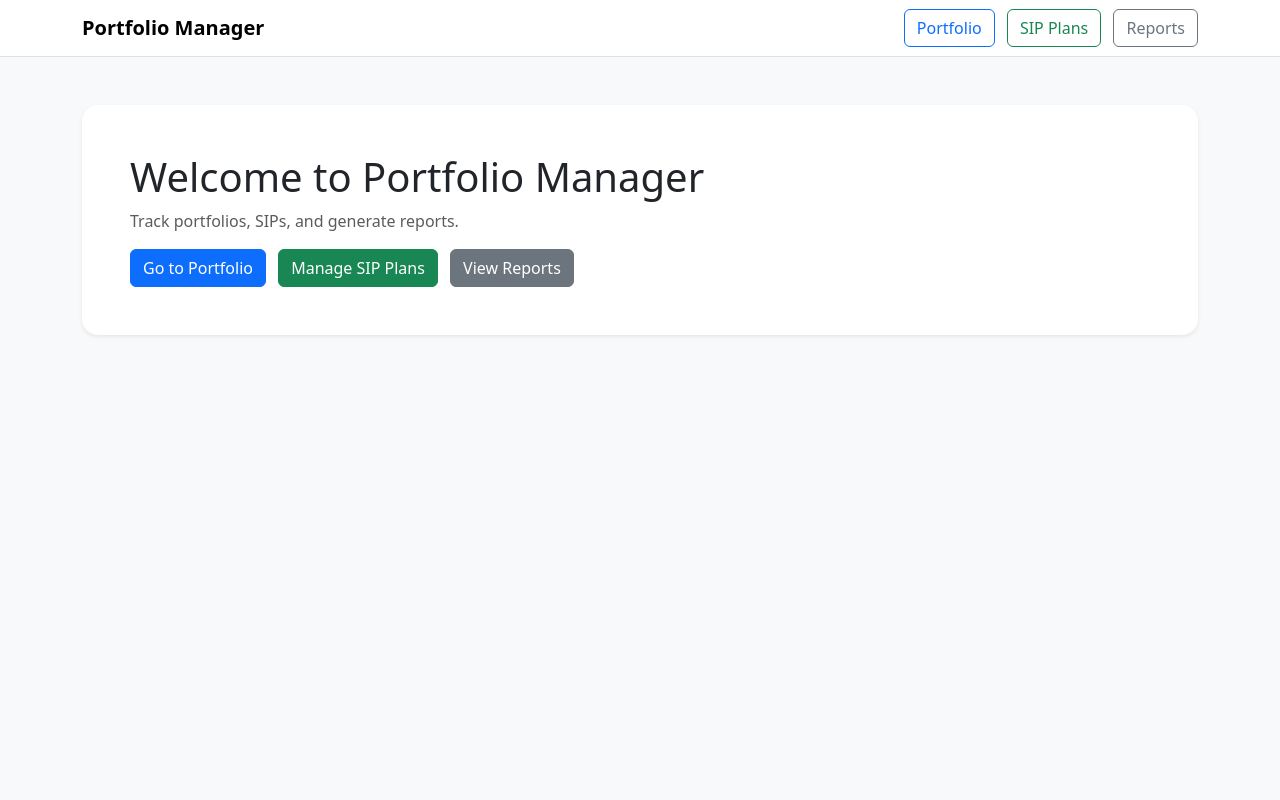
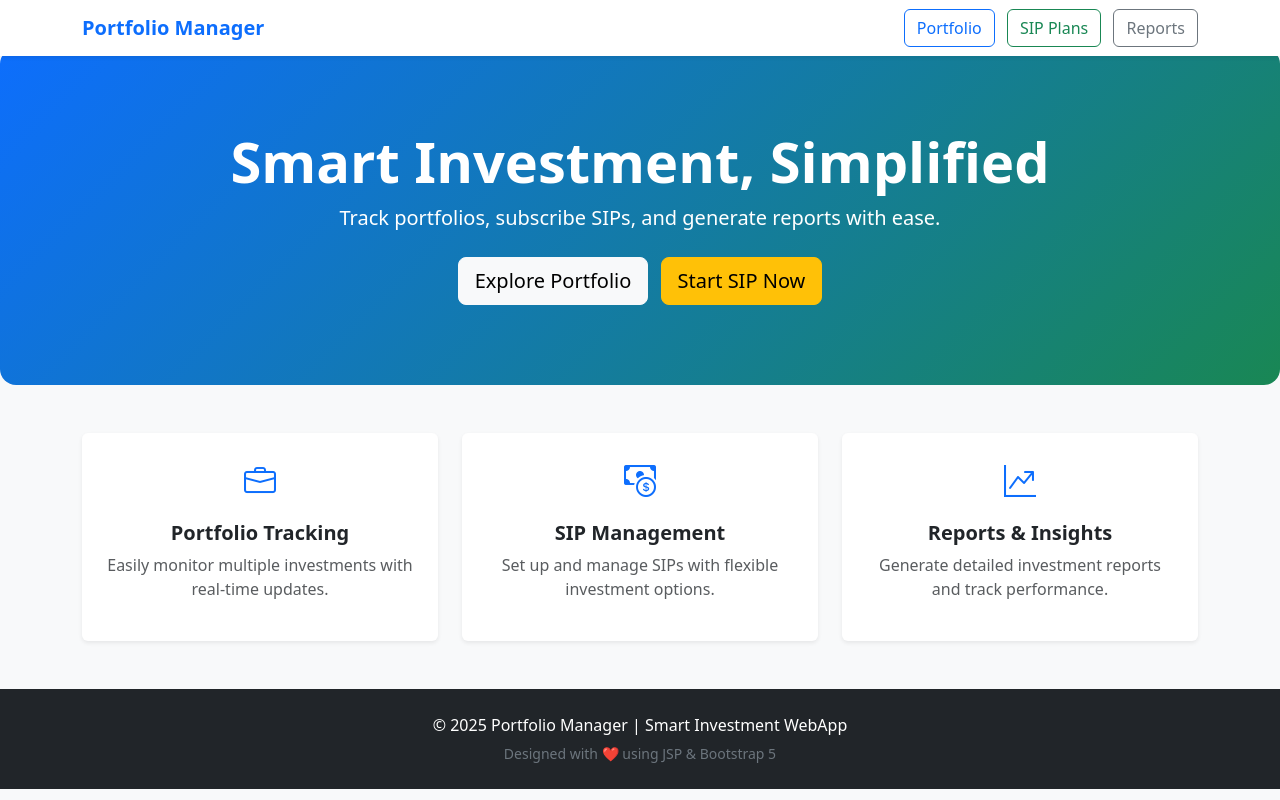
Before and after one commit to NehaaRana/SmartInvestment-PortfolioManager-java, a Java web app: page / in a window 1280 px wide. Run offline with Tomcat 11, a stand-in JSP engine, Linux system fonts and the light colour scheme.

Commit message:
my changes to index.jsp

```diff
--- a/src/main/webapp/index.jsp
+++ b/src/main/webapp/index.jsp
@@ -1,22 +1,38 @@
 <%--
     Document   : index
     Created on : 09-Sept-2025, 5:18:11 pm
-    Author     : Tax
+    Author     : Prachi
 --%>
 
 <%@ page contentType="text/html; charset=UTF-8" %>
 <!DOCTYPE html>
-<html>
+<html lang="en">
 <head>
   <meta charset="UTF-8">
   <title>Portfolio Manager - Home</title>
   <link rel="stylesheet"
         href="https://cdn.jsdelivr.net/npm/bootstrap@5.3.3/dist/css/bootstrap.min.css">
+  <style>
+    .hero {
+      background: linear-gradient(135deg, #0d6efd, #198754);
+      color: white;
+      padding: 80px 20px;
+      border-radius: 1rem;
+    }
+    .feature-icon {
+      font-size: 2rem;
+      color: #0d6efd;
+    }
+  </style>
 </head>
 <body class="bg-light">
-<nav class="navbar navbar-expand-lg bg-white border-bottom">
+
+<!-- Navbar -->
+<nav class="navbar navbar-expand-lg navbar-light bg-white shadow-sm fixed-top">
   <div class="container">
-    <a class="navbar-brand fw-semibold" href="${pageContext.request.contextPath}/">Portfolio Manager</a>
+    <a class="navbar-brand fw-bold text-primary" href="${pageContext.request.contextPath}/">
+      Portfolio Manager
+    </a>
     <div class="ms-auto">
       <a class="btn btn-outline-primary me-2" href="portfolio">Portfolio</a>
       <a class="btn btn-outline-success me-2" href="sip">SIP Plans</a>
@@ -25,19 +41,63 @@
   </div>
 </nav>
 
-<main class="container py-5">
-  <div class="p-5 bg-white rounded-4 shadow-sm">
-    <h1 class="display-6 mb-2">Welcome to Portfolio Manager</h1>
-    <p class="text-muted">Track portfolios, SIPs, and generate reports.</p>
+<!-- Hero Section -->
+<header class="hero text-center mt-5">
+  <div class="container">
+    <h1 class="display-4 fw-bold">Smart Investment, Simplified</h1>
+    <p class="lead">Track portfolios, subscribe SIPs, and generate reports with ease.</p>
+    <div class="mt-4">
+      <a href="portfolio" class="btn btn-light btn-lg me-2">Explore Portfolio</a>
+      <a href="sip" class="btn btn-warning btn-lg">Start SIP Now</a>
+    </div>
+  </div>
+</header>
 
-    <div class="mt-3">
-      <a href="portfolio" class="btn btn-primary me-2">Go to Portfolio</a>
-      <a href="sip" class="btn btn-success me-2">Manage SIP Plans</a>
-      <a href="reports" class="btn btn-secondary">View Reports</a>
+<!-- Features Section -->
+<main class="container my-5">
+  <div class="row text-center g-4">
+    <div class="col-md-4">
+      <div class="card border-0 shadow-sm p-4 h-100">
+        <div class="feature-icon mb-3">
+          <i class="bi bi-briefcase"></i>
+        </div>
+        <h5 class="fw-bold">Portfolio Tracking</h5>
+        <p class="text-muted">Easily monitor multiple investments with real-time updates.</p>
+      </div>
+    </div>
+
+    <div class="col-md-4">
+      <div class="card border-0 shadow-sm p-4 h-100">
+        <div class="feature-icon mb-3">
+          <i class="bi bi-cash-coin"></i>
+        </div>
+        <h5 class="fw-bold">SIP Management</h5>
+        <p class="text-muted">Set up and manage SIPs with flexible investment options.</p>
+      </div>
+    </div>
+
+    <div class="col-md-4">
+      <div class="card border-0 shadow-sm p-4 h-100">
+        <div class="feature-icon mb-3">
+          <i class="bi bi-graph-up-arrow"></i>
+        </div>
+        <h5 class="fw-bold">Reports & Insights</h5>
+        <p class="text-muted">Generate detailed investment reports and track performance.</p>
+      </div>
     </div>
   </div>
 </main>
 
+<!-- Footer -->
+<footer class="bg-dark text-white py-4">
+  <div class="container text-center">
+    <p class="mb-1">© 2025 Portfolio Manager | Smart Investment WebApp</p>
+    <small class="text-secondary">Designed with ❤️ using JSP & Bootstrap 5</small>
+  </div>
+</footer>
+
 <script src="https://cdn.jsdelivr.net/npm/bootstrap@5.3.3/dist/js/bootstrap.bundle.min.js"></script>
+<!-- Bootstrap Icons -->
+<link rel="stylesheet" href="https://cdn.jsdelivr.net/npm/bootstrap-icons@1.11.1/font/bootstrap-icons.css">
 </body>
 </html>
```
Also changed, not shown: 3 other files.
